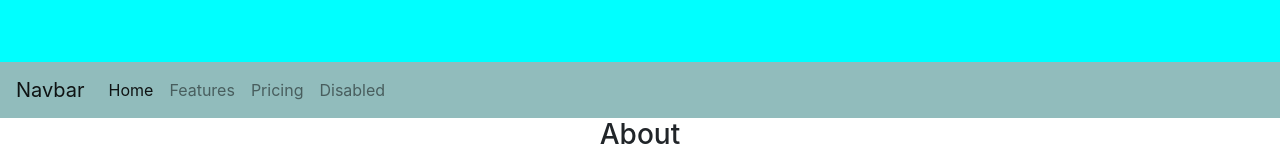
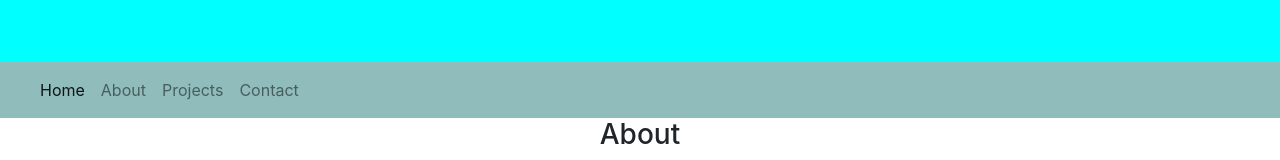
Before and after one commit to starrpatty28/PersonalWebsite, a plain HTML site: page index.html in a window 1280 px wide. Shown: the part 398-558 px from the top of the page. Drawn offline with nearby package versions, Linux system fonts and the light colour scheme.

Commit message:
Changed my buttons and removed Navbar button

```diff
--- a/index.html
+++ b/index.html
@@ -25,7 +25,7 @@
     </div>
     <!-- bootstrap nav bar -->
     <nav class="navbar navbar-expand-lg navbar-light" style="background-color: rgba(119, 172, 172, 0.808)">
-  <a class="navbar-brand" href="#">Navbar</a>
+  <a class="navbar-brand" href="#"></a>
   <button class="navbar-toggler" type="button" data-toggle="collapse" data-target="#navbarNav" aria-controls="navbarNav" aria-expanded="false" aria-label="Toggle navigation">
     <span class="navbar-toggler-icon"></span>
   </button>
@@ -35,13 +35,13 @@
         <a class="nav-link" href="#">Home <span class="sr-only">(current)</span></a>
       </li>
       <li class="nav-item">
-        <a class="nav-link" href="#">Features</a>
+        <a class="nav-link" href="#">About</a>
       </li>
       <li class="nav-item">
-        <a class="nav-link" href="#">Pricing</a>
+        <a class="nav-link" href="#">Projects</a>
       </li>
       <li class="nav-item">
-        <a class="nav-link" href="#">Disabled</a>
+        <a class="nav-link" href="#">Contact</a>
       </li>
     </ul>
   </div>
```
